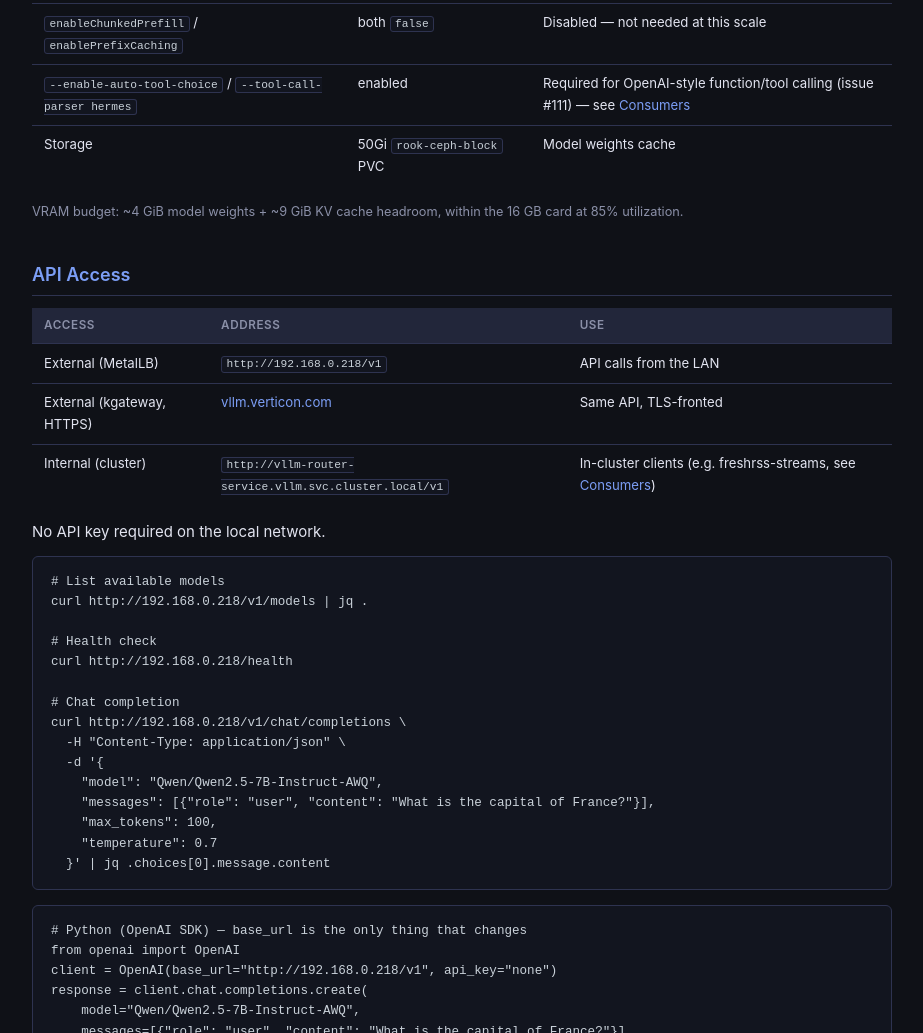
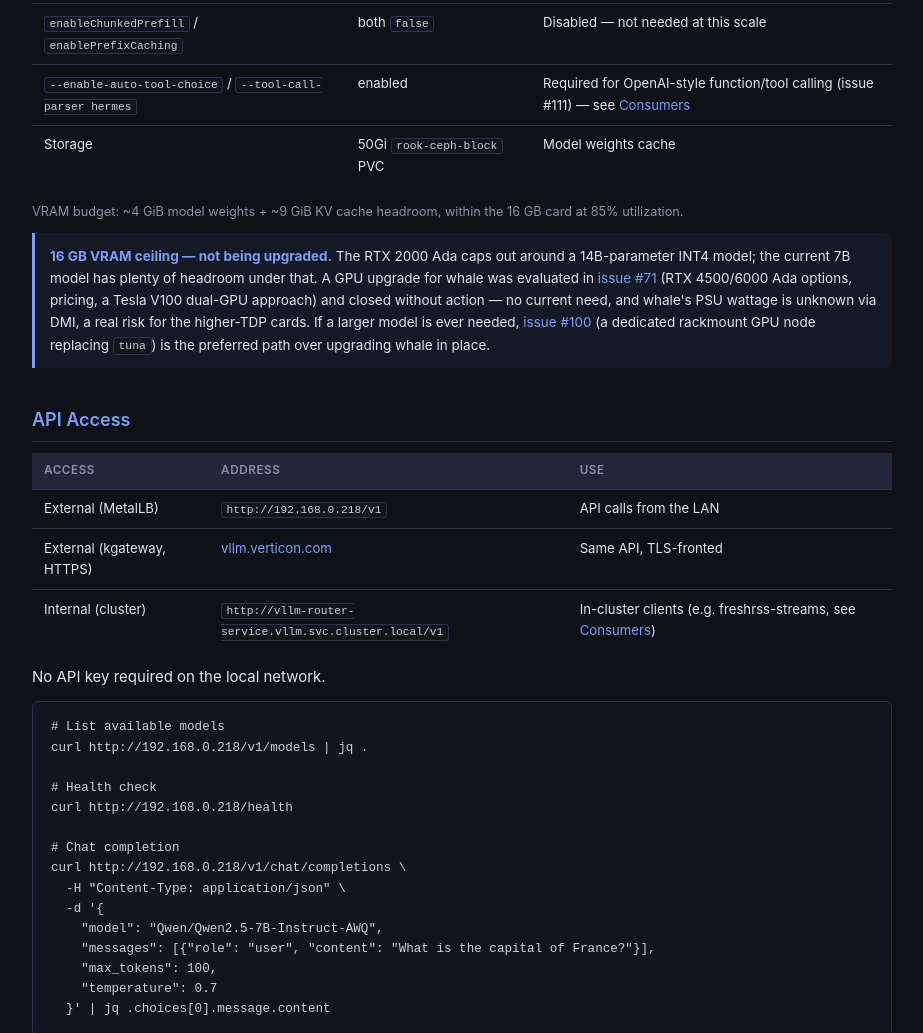
Before and after one commit to jconlon/ops-microk8s, a plain HTML site: page docs/vllm.html in a window 1280 px wide. Shown: the part 1363-2396 px from the top of the page, without its empty margins (178-1101 px from the left). Drawn offline with Linux system fonts and the light colour scheme.

Commit message:
docs: note the 16GB VRAM ceiling and closed GPU upgrade decision
Issue #71 (upgrade whale's GPU for larger models) evaluated several
options and was closed without action -- current 7B model has plenty
of headroom under the RTX 2000 Ada's ~14B INT4 ceiling, and whale's
unknown PSU wattage is a real risk for the higher-TDP cards considered.
Issue #100 (dedicated GPU node replacing tuna) is noted as the
preferred path if a larger model is needed later.

Co-Authored-By: Claude Sonnet 5 <noreply@anthropic.com>

```diff
--- a/docs/vllm.html
+++ b/docs/vllm.html
@@ -234,6 +234,16 @@ cluster. Two components:</p>
 <p style="font-size:0.85rem; color:var(--muted);">VRAM budget: ~4 GiB model weights + ~9 GiB KV cache
 headroom, within the 16 GB card at 85% utilization.</p>
 
+<div class="callout callout-note">
+  <strong>16 GB VRAM ceiling — not being upgraded.</strong> The RTX 2000 Ada caps out around a 14B-parameter
+  INT4 model; the current 7B model has plenty of headroom under that. A GPU upgrade for whale was evaluated
+  in <a href="https://github.com/jconlon/ops-microk8s/issues/71">issue #71</a> (RTX 4500/6000 Ada options,
+  pricing, a Tesla V100 dual-GPU approach) and closed without action — no current need, and whale's
+  PSU wattage is unknown via DMI, a real risk for the higher-TDP cards. If a larger model is ever needed,
+  <a href="https://github.com/jconlon/ops-microk8s/issues/100">issue #100</a> (a dedicated rackmount GPU
+  node replacing <code>tuna</code>) is the preferred path over upgrading whale in place.
+</div>
+
 <h2 id="access">API Access</h2>
 <table>
   <thead><tr><th>Access</th><th>Address</th><th>Use</th></tr></thead>
```
